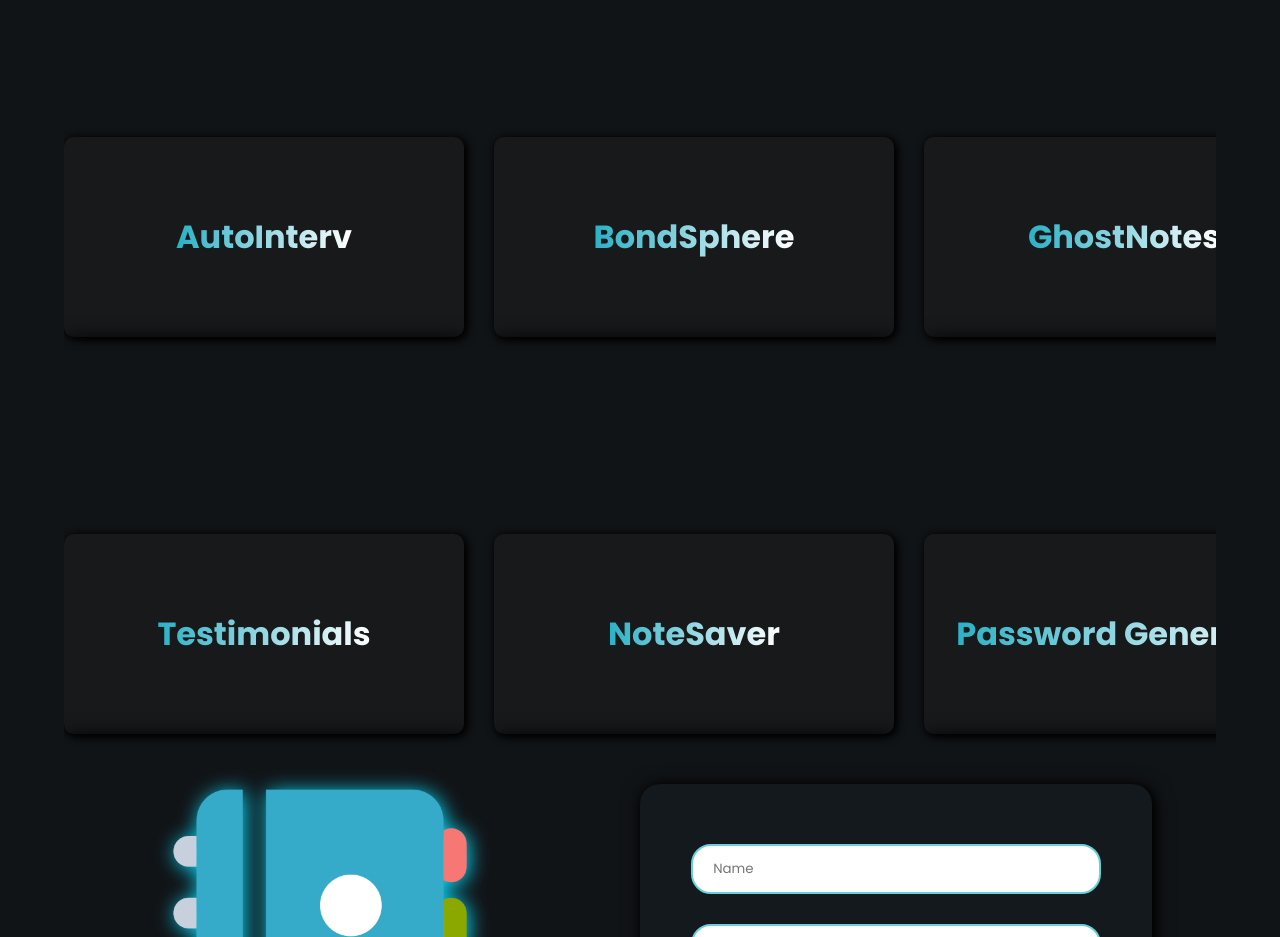
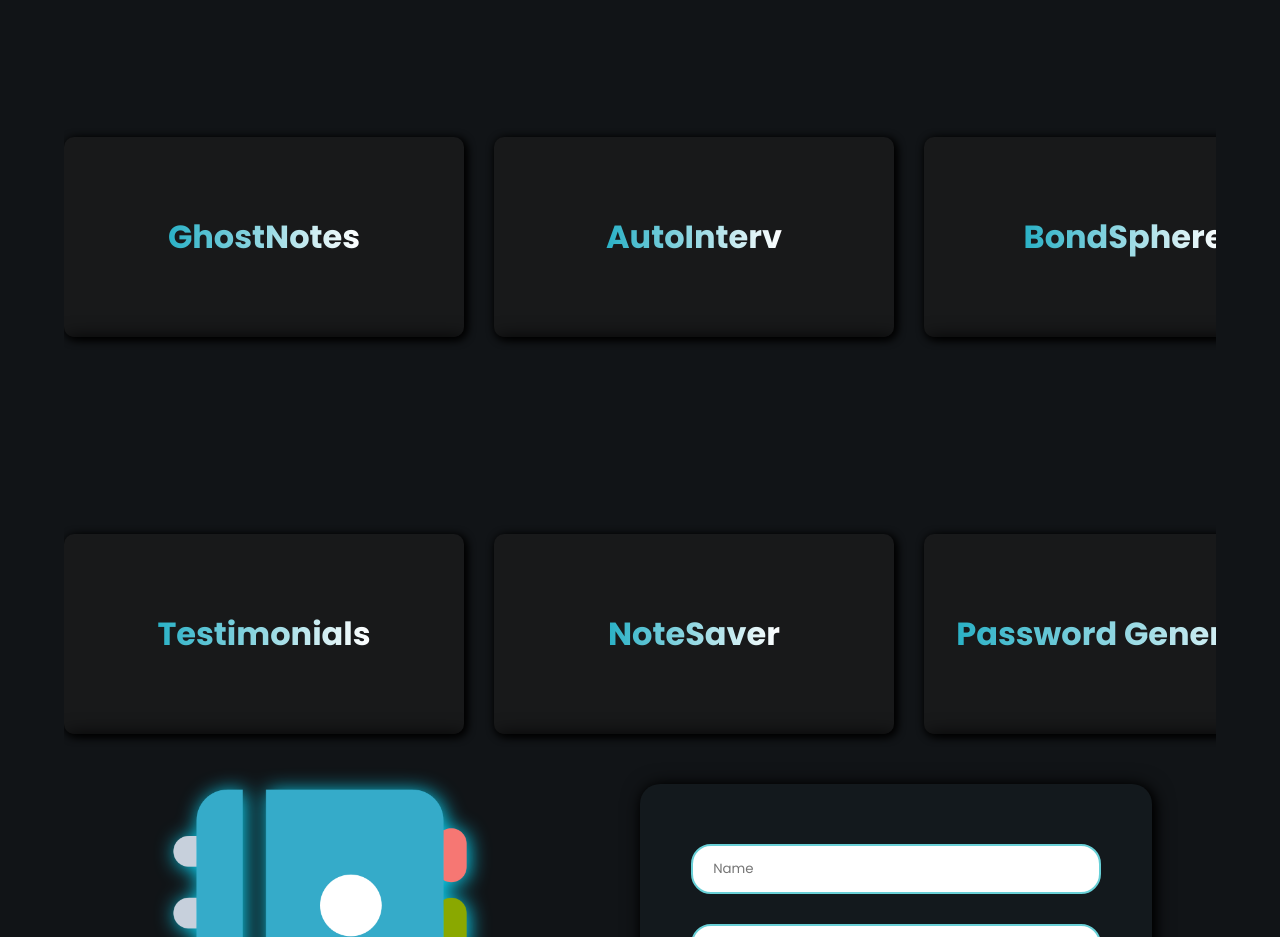
Before and after one commit to vivekkushwaha373/portfolio, a React (Vite) app: page / in a window 1280 px wide. Shown: the part 1600-2537 px from the top of the page. Built offline with nearby package versions, Linux system fonts and the light colour scheme.

Commit message:
updated commit

```diff
--- a/src/components/Project/Project.jsx
+++ b/src/components/Project/Project.jsx
@@ -45,9 +45,9 @@ const Project = () => {
     <div id='projects'>
           <h1 id='para'>MEGA PROJECTS <FaArrowRight className='righticonmega' /></h1>
           <div className='slider'>
+          <Card image={ghostnotes} title='GhostNotes'></Card>
           <Card image={aiinterv} title='AutoInterv'></Card>
           <Card image={bondsphere } title='BondSphere'></Card>
-          <Card image={ghostnotes} title='GhostNotes'></Card>
           </div>
 
 
```
